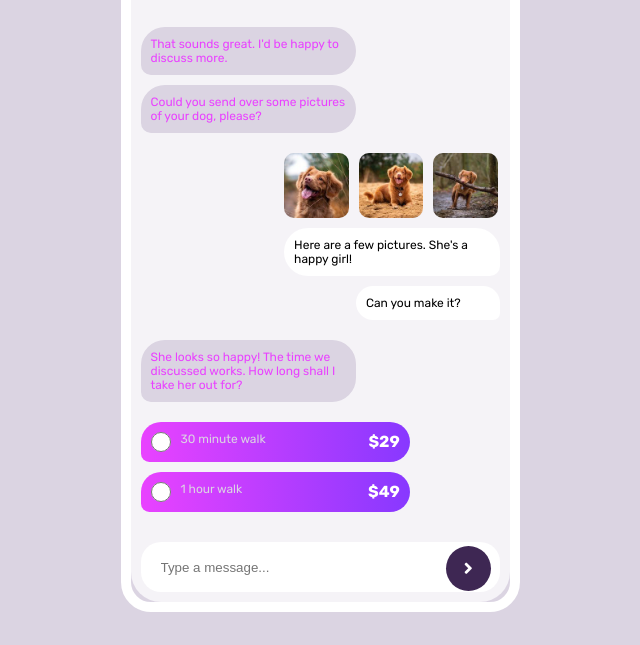
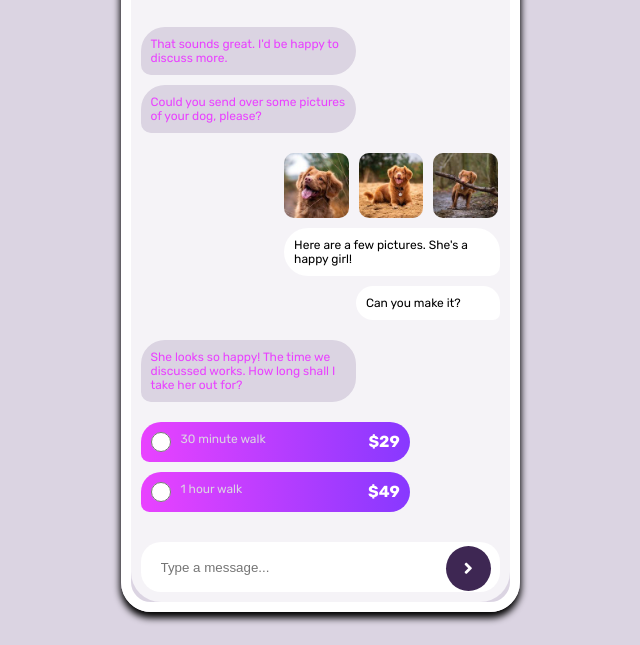
Before and after one commit to kinjames/phone, a plain HTML site: page index.html in a window 1280 px wide. Shown: the part 155-800 px from the top of the page, without its empty margins (320-960 px from the left). Drawn offline with Linux system fonts and the light colour scheme.

Commit message:
Add files via upload

```diff
--- a/style.css
+++ b/style.css
@@ -32,6 +32,7 @@ body {
     width: 35%;
     border: 10px solid #fff;
     border-radius: 30px;
+    box-shadow: 0px 5px 7px 1px #000;
 }
 
 .space {
```
